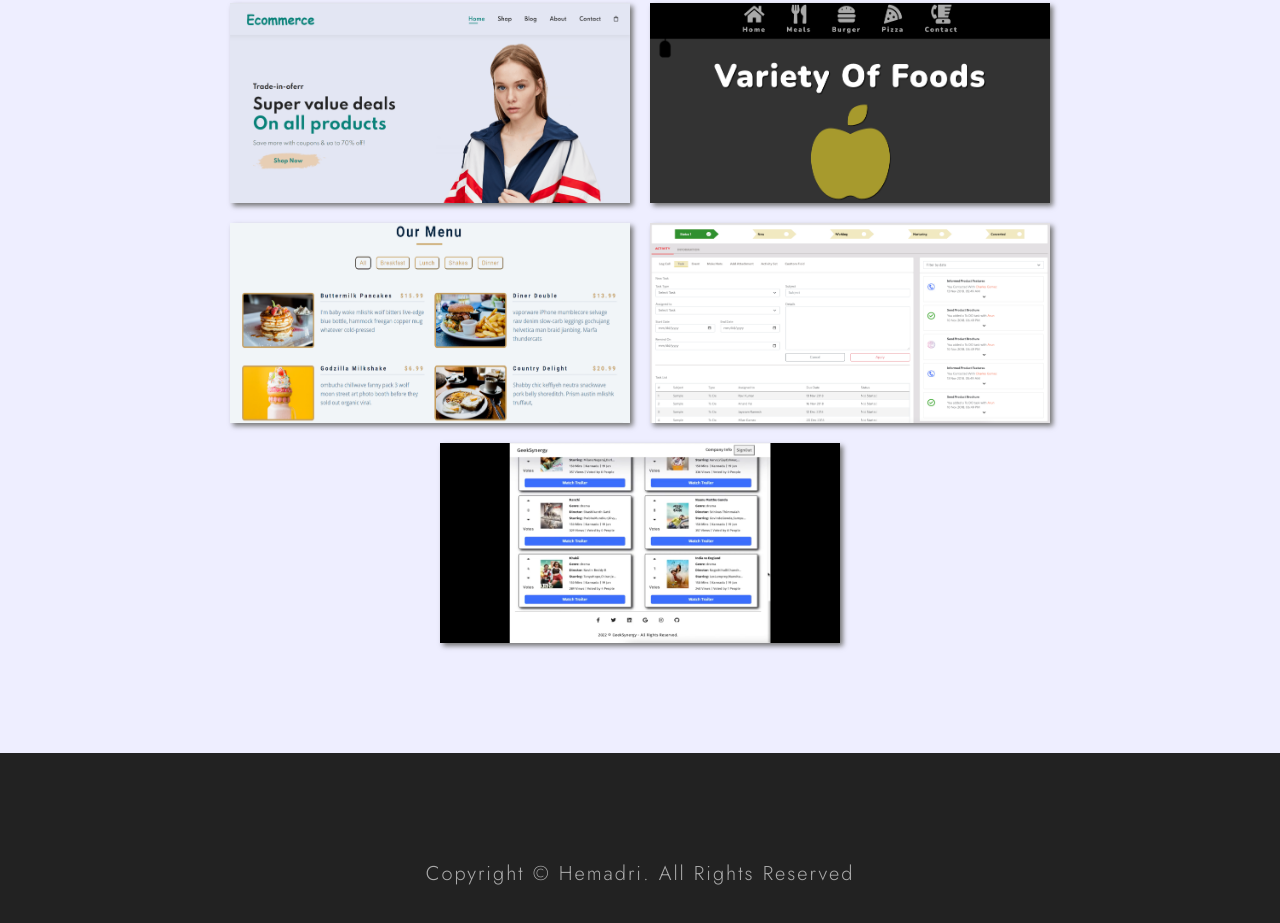
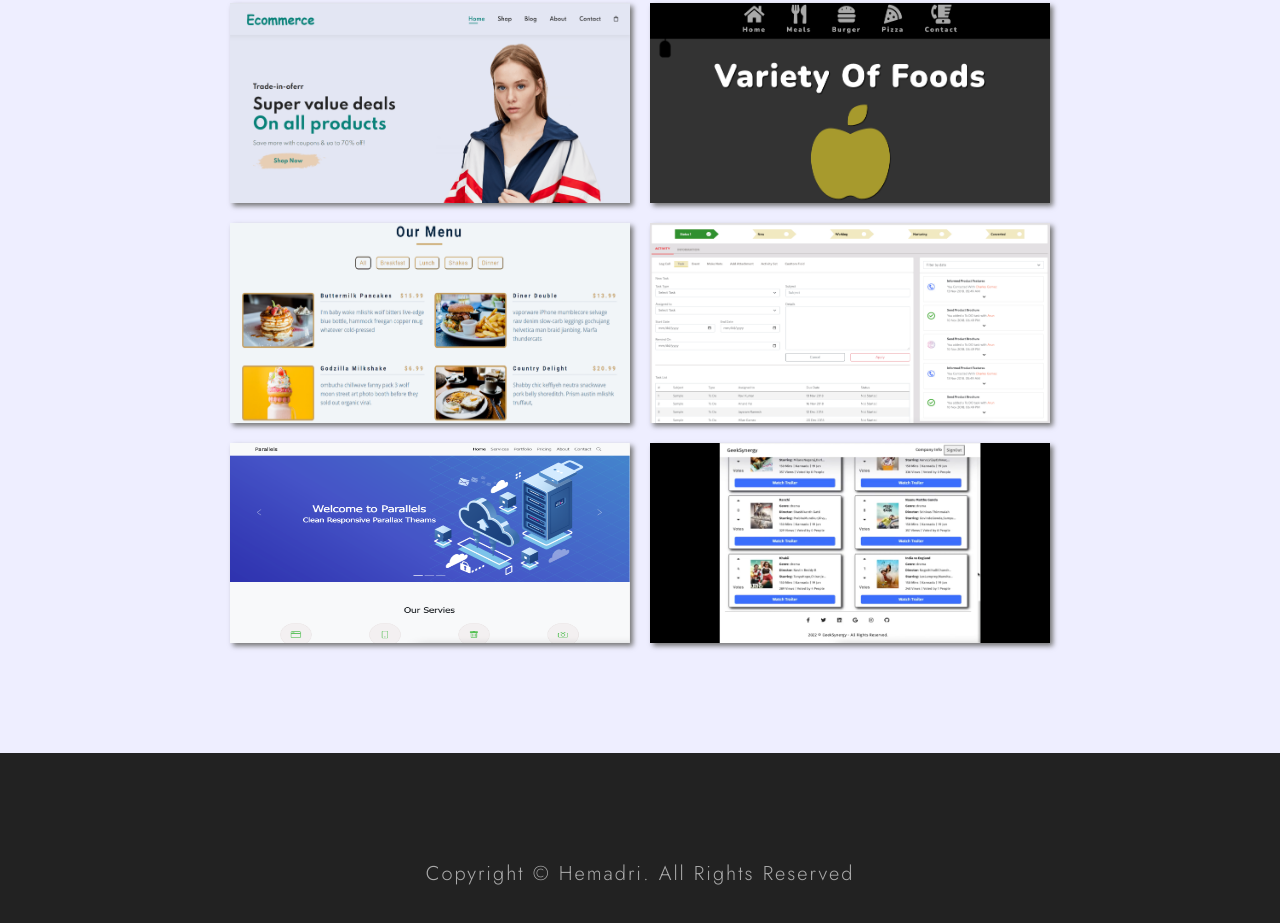
Before and after one commit to chemadri/chemadri.github.io, a plain HTML site: page index.html in a window 1280 px wide. Shown: the part 2279-3202 px from the top of the page. Drawn offline with Linux system fonts and the light colour scheme.

Commit message:
svvatech or parallels project added

```diff
--- a/index.html
+++ b/index.html
@@ -140,8 +140,7 @@
             <a
               href="https://chemadri.000webhostapp.com/RestaurantApp"
               class="project-link"
-              target="_blank"
-              >Go to Site</a
+              target="_blank">Go to Site</a
             >
           </div>
           <div class="project">
@@ -153,8 +152,7 @@
             <a
               href="https://chemadri.000webhostapp.com/Restaurant_menu"
               class="project-link"
-              target="_blank"
-              >Go to Site</a
+              target="_blank">Go to Site</a
             >
           </div>
           <div class="project">
@@ -166,8 +164,19 @@
             <a
               href="https://chemadri.000webhostapp.com/PepperCloud"
               class="project-link"
-              target="_blank"
-              >Go to Site</a
+              target="_blank">Go to Site</a
+            >
+          </div>
+          <div class="project">
+            <div class="project-text">
+              <h2 class="project-name">SVVATECH</h2>
+              <h4 class="project-technologies">HTML / CSS / Bootstrap / JavaScript</h4>
+            </div>
+            <img src="images/svvatech.png" class="project-img" />
+            <a
+              href="https://chemadri.000webhostapp.com/Svvatech/"
+              class="project-link"
+              target="_blank">Go to Site</a
             >
           </div>
           <div class="project">
@@ -179,8 +188,7 @@
             <a
               href="https://chemadri.github.io"
               class="project-link"
-              target="_blank"
-              >Go to Site</a
+              target="_blank">Go to Site</a
             >
           </div>
 
```
Also changed, not shown: images/svvatech.png (added), 1 other file.
